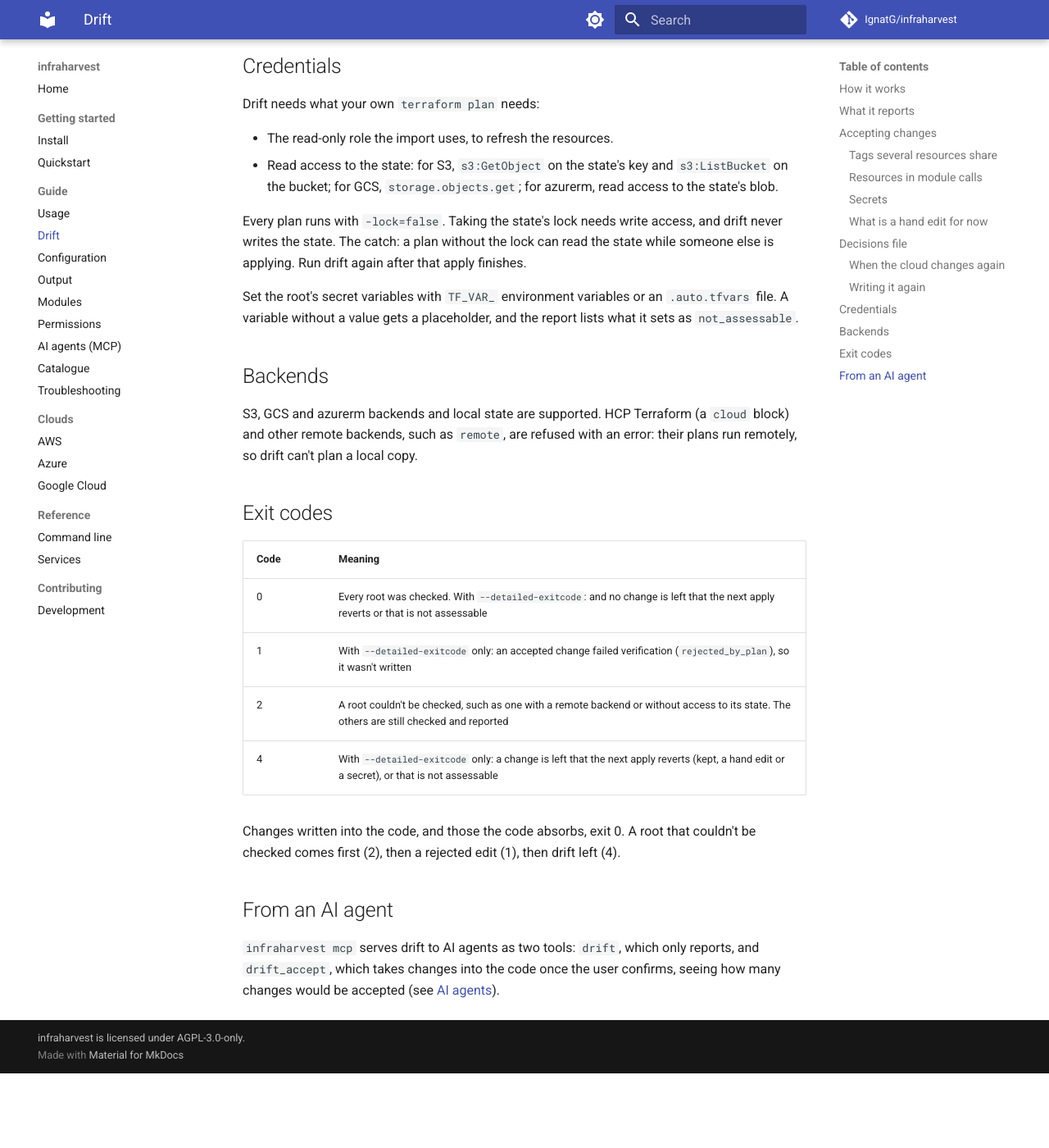
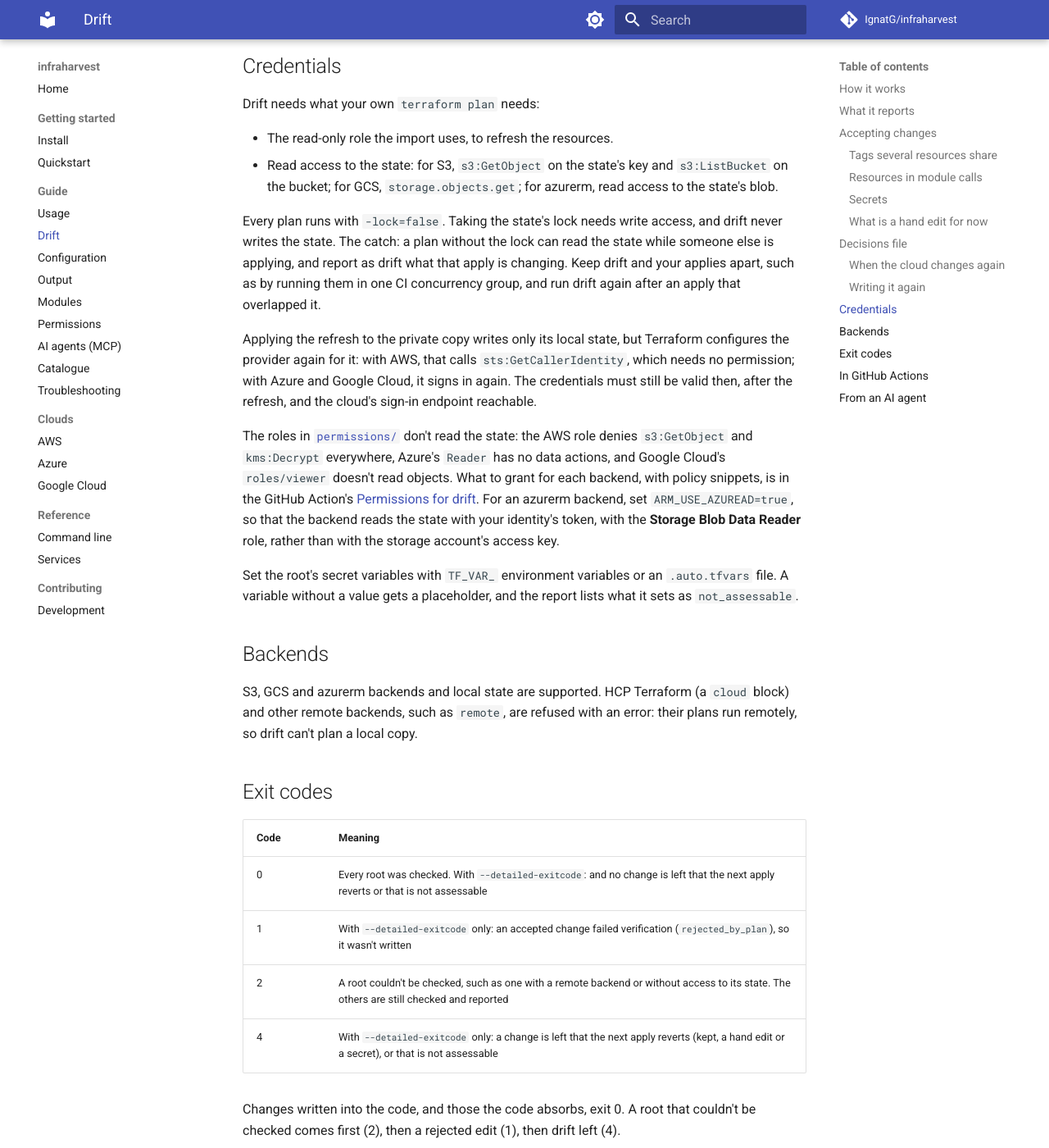
Before and after one commit to IgnatG/infraharvest, an MkDocs documentation site: the page built from docs/drift.md, in a window 1280 px wide and 1400 px high, scrolled down 9579 px. Shown: the whole window at 82% size. Built offline with MkDocs 1.6.1 and Material for MkDocs 9.7.7, drawn with Linux system fonts in a browser that asks for light colours; comment, search, counter and statistics services are not loaded; before the commit the page ends 10888 px from its top, so only the background shows below that; some of the changed text lies outside the part shown.

Commit message:
docs: link drift's state access and the action's drift check

```diff
--- a/docs/drift.md
+++ b/docs/drift.md
@@ -205,7 +205,11 @@ Drift needs what your own `terraform plan` needs:
 - The read-only role the import uses, to refresh the resources.
 - Read access to the state: for S3, `s3:GetObject` on the state's key and `s3:ListBucket` on the bucket; for GCS, `storage.objects.get`; for azurerm, read access to the state's blob.
 
-Every plan runs with `-lock=false`. Taking the state's lock needs write access, and drift never writes the state. The catch: a plan without the lock can read the state while someone else is applying. Run drift again after that apply finishes.
+Every plan runs with `-lock=false`. Taking the state's lock needs write access, and drift never writes the state. The catch: a plan without the lock can read the state while someone else is applying, and report as drift what that apply is changing. Keep drift and your applies apart, such as by running them in one CI concurrency group, and run drift again after an apply that overlapped it.
+
+Applying the refresh to the private copy writes only its local state, but Terraform configures the provider again for it: with AWS, that calls `sts:GetCallerIdentity`, which needs no permission; with Azure and Google Cloud, it signs in again. The credentials must still be valid then, after the refresh, and the cloud's sign-in endpoint reachable.
+
+The roles in [`permissions/`](https://github.com/IgnatG/infraharvest/tree/main/permissions) don't read the state: the AWS role denies `s3:GetObject` and `kms:Decrypt` everywhere, Azure's `Reader` has no data actions, and Google Cloud's `roles/viewer` doesn't read objects. What to grant for each backend, with policy snippets, is in the GitHub Action's [Permissions for drift](https://github.com/IgnatG/infraharvest/blob/main/action/README.md#permissions-for-drift). For an azurerm backend, set `ARM_USE_AZUREAD=true`, so that the backend reads the state with your identity's token, with the **Storage Blob Data Reader** role, rather than with the storage account's access key.
 
 Set the root's secret variables with `TF_VAR_` environment variables or an `.auto.tfvars` file. A variable without a value gets a placeholder, and the report lists what it sets as `not_assessable`.
 
@@ -224,6 +228,10 @@ S3, GCS and azurerm backends and local state are supported. HCP Terraform (a `cl
 
 Changes written into the code, and those the code absorbs, exit 0. A root that couldn't be checked comes first (2), then a rejected edit (1), then drift left (4).
 
+## In GitHub Actions
+
+The [GitHub Action](https://github.com/IgnatG/infraharvest/blob/main/action/README.md#drift) runs drift on a schedule with `drift: report` or `drift: accept`, before an import or on its own (`import: "false"`). It adds `drift.md` to the job summary, sets the `drift-found` output, and can open a pull request with the accepted edits and the decisions file, whose body is the reports. Exit code 4 (drift left) doesn't fail its step; 1 and 2 do.
+
 ## From an AI agent
 
 `infraharvest mcp` serves drift to AI agents as two tools: `drift`, which only reports, and `drift_accept`, which takes changes into the code once the user confirms, seeing how many changes would be accepted (see [AI agents](mcp.md)).
```
Also changed, not shown: docs/permissions.md (+4 -0 lines), docs/usage.md (+1 -0 lines).
